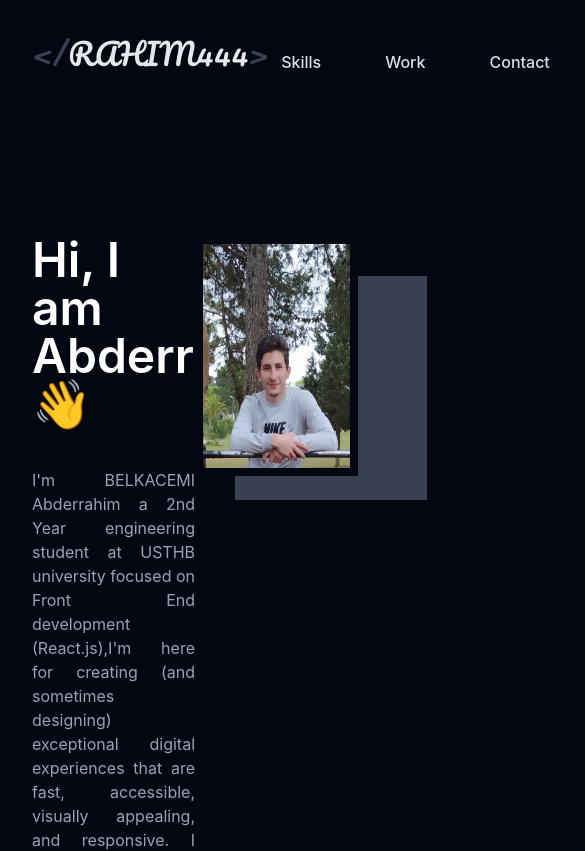
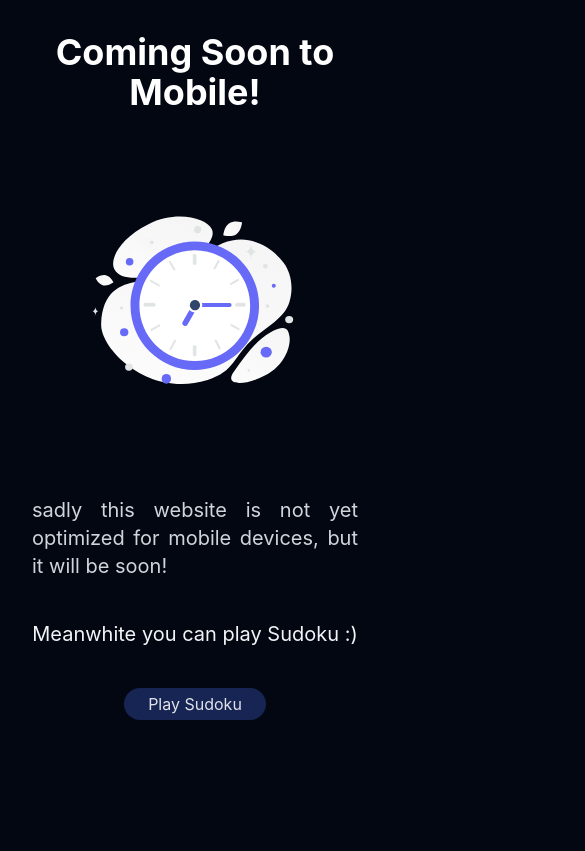
Before and after one commit to Rahim-444/WebsiteTemp, a React (Vite) app: page / in a window 390 px wide. Shown: the top 851 px of the page, 585 px wide, since content can reach past the window. Built offline with nearby package versions, Linux system fonts and the light colour scheme.

Commit message:
ready for pc launch

```diff
--- a/src/App.jsx
+++ b/src/App.jsx
@@ -5,8 +5,43 @@ import { Work } from "./componenets/Work";
 import { Contact } from "./componenets/Contact";
 import { Copyrights } from "./componenets/Copyrights";
 import { HashRouter } from "react-router-dom";
+import illustaion from "./assets/41.svg";
+const isMobile = window.innerWidth < 600;
 
-const App = () => {
+const ComingSoonMessage = () => {
+  if (isMobile) {
+    return (
+      <div className="p-8 w-screen h-screen bg-primary">
+        <div className="flex justify-center items-center flex-col">
+          <h1
+            className="
+          text-4xl text-center text-white font-bold self-center
+            "
+          >
+            Coming Soon to Mobile!
+          </h1>
+          <img src={illustaion} alt="illustaion" className="w-96 h-96" />
+          <p className="text-gray-300  text-xl text-justify w-auto">
+            sadly this website is not yet optimized for mobile devices, but it
+            will be soon! <br />
+          </p>
+          <h1 className="text-gray-100 text-xl text-center mt-10">
+            Meanwhite you can play Sudoku :)
+          </h1>
+          <a href="https://rahim-444.github.io/Sudoku.github.io/">
+            <button className="bg-blue-950 rounded-2xl px-6 h-8 w-auto mt-10 mb-10 transition-colors hover:bg-accent">
+              Play Sudoku
+            </button>
+          </a>
+        </div>
+      </div>
+    );
+  }
+
+  // If it's not a mobile device, render a blank screen
+  return null;
+};
+const PcApp = () => {
   return (
     <>
       <HashRouter>
@@ -27,4 +62,8 @@ const App = () => {
   );
 };
 
+const App = () => {
+  return <>{isMobile ? <ComingSoonMessage /> : <PcApp />}</>;
+};
+
 export default App;
```
Also changed, not shown: src/assets/41.svg (added).
